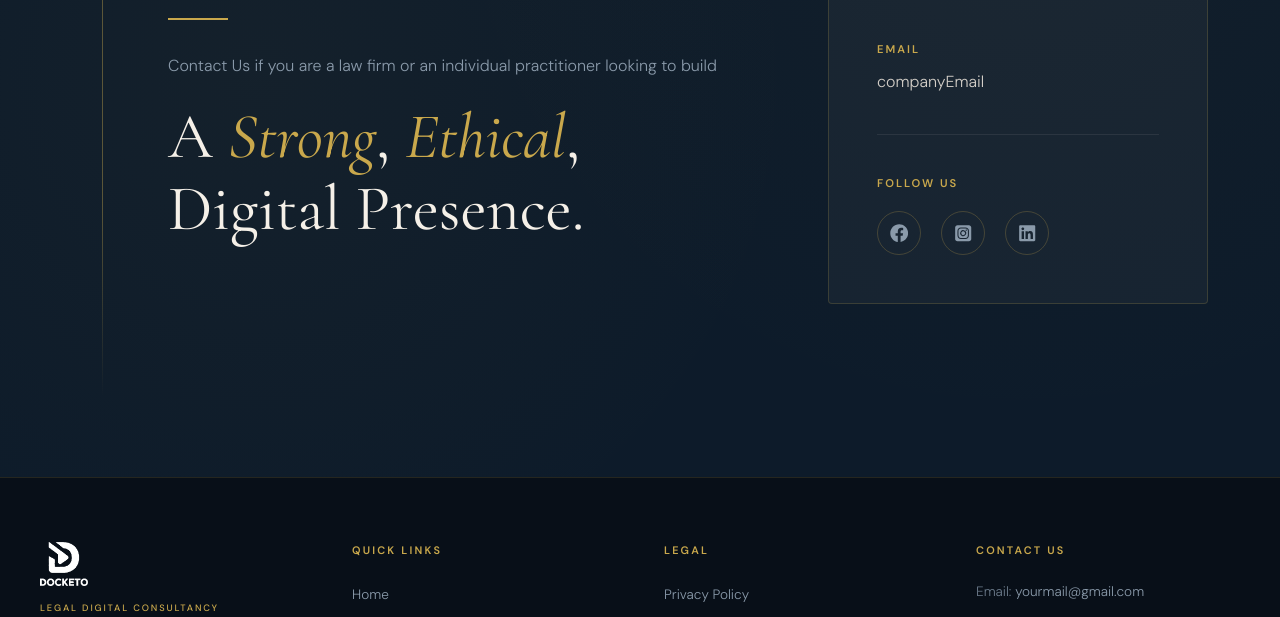
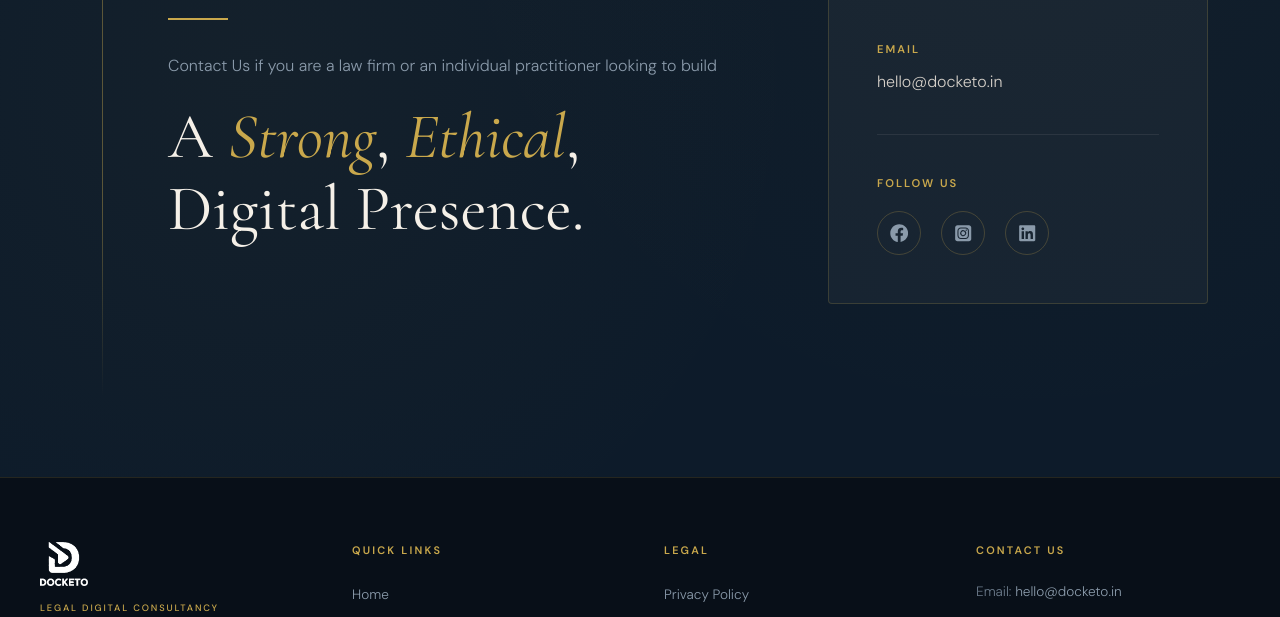
Before and after one commit to AkshayJosephJimmy/legal_digital_consultancy, a React (Vite) app in the folder legal_digital_frontend/: page /contact in a window 1280 px wide. Shown: the part 323-940 px from the top of the page. Built offline with nearby package versions, Linux system fonts and the light colour scheme.

Commit message:
company email added

```diff
--- a/legal_digital_frontend/src_redesign/components/ContactUs.jsx
+++ b/legal_digital_frontend/src_redesign/components/ContactUs.jsx
@@ -119,7 +119,7 @@ function ContactUs() {
               Email
             </p>
             <a
-              href="mailto:akshayjosephjimmy05@gmail.com"
+              href="mailto:hello@docketo.in"
               style={{
                 fontFamily: "'DM Sans', sans-serif",
                 fontSize: "1rem",
@@ -132,7 +132,7 @@ function ContactUs() {
               onMouseEnter={e => e.target.style.color = "#c9a84c"}
               onMouseLeave={e => e.target.style.color = "#d4cfc8"}
             >
-              companyEmail
+              hello@docketo.in
             </a>
           </div>
 
--- a/legal_digital_frontend/src_redesign/components/Footer.jsx
+++ b/legal_digital_frontend/src_redesign/components/Footer.jsx
@@ -136,7 +136,7 @@ function Footer() {
           </h3>
           <ul style={{ listStyle: "none", display: "flex", flexDirection: "column", gap: "0.75rem" }}>
             {[
-              { label: "Email", value: "yourmail@gmail.com", href: "mailto:yourmail@gmail.com" },
+              { label: "Email", value: "hello@docketo.in", href: "mailto:hello@docketo.in" },
               { label: "Phone", value: "+91 1111111111" },
               { label: "Location", value: "Kottayam, India" },
             ].map(({ label, value, href }) => (
```
